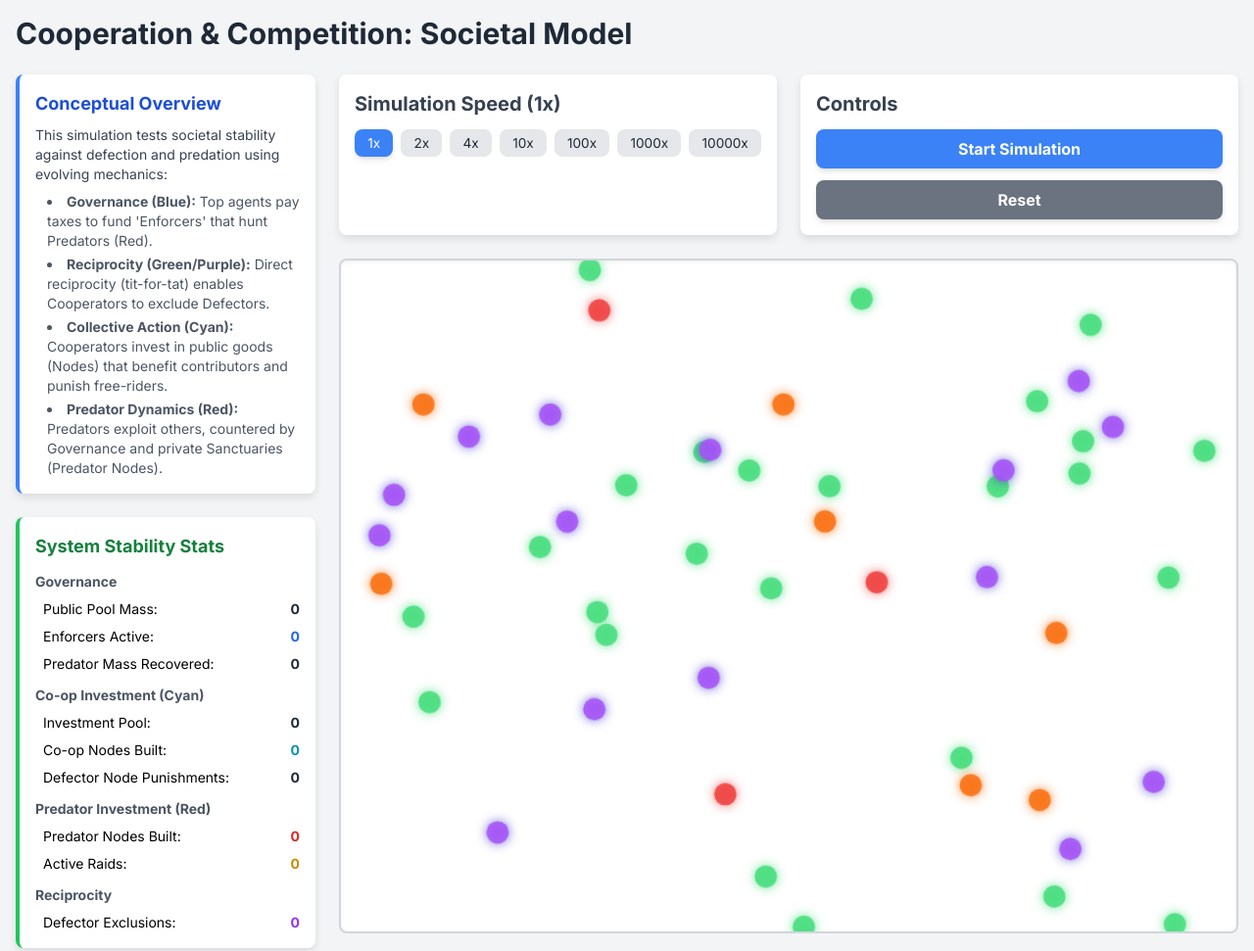
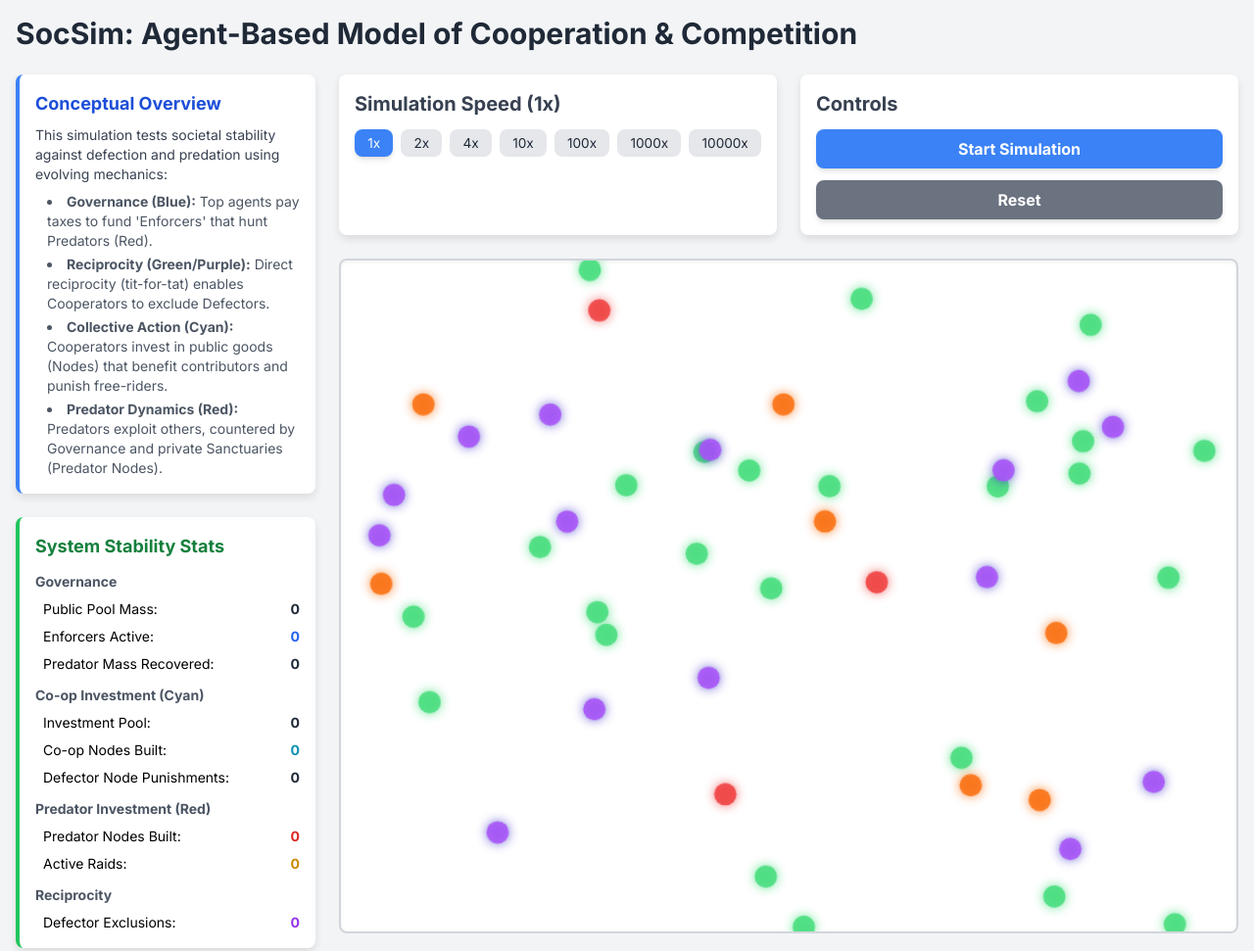
Before and after one commit to ipproductions/SocSim, a plain HTML site: page index.htm in a window 1280 px wide. Shown: the top 971 px of the page at 98% size. Drawn offline with nearby package versions, Linux system fonts and the light colour scheme.

```diff
--- a/index.htm
+++ b/index.htm
@@ -3,7 +3,7 @@
 <head>
     <meta charset="UTF-8" />
     <meta name="viewport" content="width=device-width, initial-scale=1.0" />
-    <title>Cooperation & Competition: Societal Model</title>
+    <title>SocSim: Agent-Based Model of Cooperation & Competition</title>
     <link rel="stylesheet" href="style.css">
     <script src="https://cdn.tailwindcss.com"></script>
     <style>
@@ -21,7 +21,7 @@
 </head>
 <body class="bg-gray-100 p-4">
     <div class="flex flex-col gap-6 max-w-7xl w-full mx-auto"> <!-- Increased max-width slightly -->
-        <h1 class="text-3xl font-bold text-gray-800">Cooperation & Competition: Societal Model</h1>
+        <h1 class="text-3xl font-bold text-gray-800">SocSim: Agent-Based Model of Cooperation & Competition</h1>
 
         <div class="w-full flex flex-col lg:flex-row gap-6">
             <!-- Left Column: Info & Stats -->
@@ -399,4 +399,5 @@
     <!-- Use v03.js -->
     <script src="v03.js" defer></script>
 </body>
+
 </html>
```
